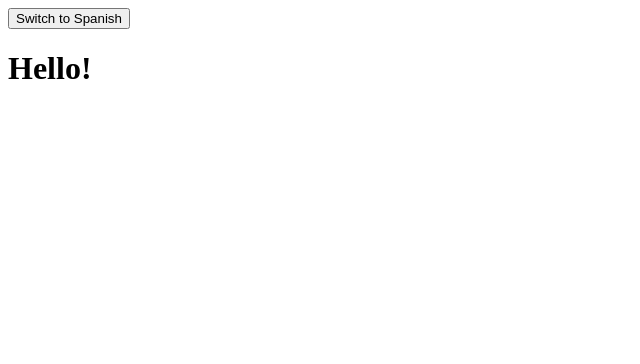
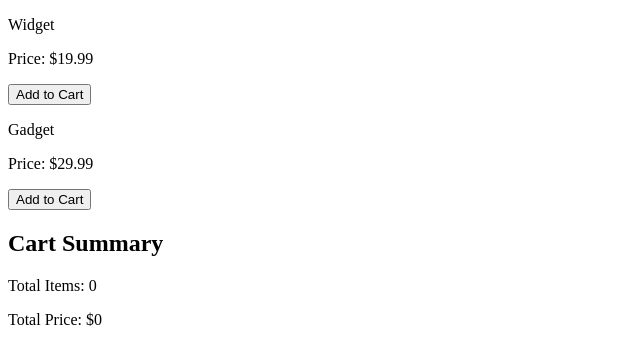
Before and after one commit to Hamse-Bashe/First-React-Project, a React (Vite) app: page / in a window 1280 px wide. Shown: the top 364 px of the page, without its empty margins (0-640 px from the left). Built offline with nearby package versions, Linux system fonts and the light colour scheme.

Commit message:
React Exercise 16

```diff
--- a/src/App.jsx
+++ b/src/App.jsx
@@ -1,23 +1,30 @@
-import LanguageContext from "./LanguageContext";
-import LanguageComponent from "./LanguageComponent";
-import { useState } from "react";
+import React, { useState } from 'react';
+import CartContext from './CartContext';
+import ProductItem from './ProductItem';
+import CartSummary from './CartSummary';
 
-function App(){
+function App() {
+  const [cartItems, setCartItems] = useState([]);
 
-  const [greeting, setGreeting] = useState("Hello!")
+  const addToCart = (item) => {
+    setCartItems([...cartItems, item]);
+  };
 
-  const translate = ()=>{
-    setGreeting((prev)=> (prev === "Hello!" ? "Hola!" : "Hello!"))
-  }
+  const removeFromCart = (itemId) => {
+    setCartItems(cartItems.filter((item) => item.id !== itemId));
+  };
 
-  return(
-    <LanguageContext.Provider value={greeting}>
-      <button onClick={translate}>
-        Switch to {greeting === "Hello!" ? "Spanish" : "English"}
-      </button>
-      <LanguageComponent/>
-    </LanguageContext.Provider>
-  )
+  const totalPrice = cartItems.reduce((total, cartItem)=> (total + cartItem.price),0)
+
+  const value = { cartItems, addToCart, removeFromCart, totalPrice };
+
+  return (
+    <CartContext.Provider value={value}>
+      <ProductItem itemId={1} itemName="Widget" price={19.99} />
+      <ProductItem itemId={2} itemName="Gadget" price={29.99} />
+      <CartSummary />
+    </CartContext.Provider>
+  );
 }
 
 export default App;
--- /dev/null
+++ b/src/CartContext.js
@@ -0,0 +1,5 @@
+import { createContext } from "react";
+
+const CartContext = createContext();
+
+export default CartContext;
--- /dev/null
+++ b/src/CartSummary.jsx
@@ -0,0 +1,24 @@
+import React, { useContext } from 'react';
+import CartContext from './CartContext';
+
+function CartSummary() {
+  const { cartItems, removeFromCart, totalPrice } = useContext(CartContext);
+
+  return (
+    <div>
+      <h2>Cart Summary</h2>
+      <p>Total Items: {cartItems.length}</p>
+      <ul>
+        {cartItems.map((item) => (
+          <li key={item.id}>
+            {item.name} - ${item.price}{' '}
+            <button onClick={() => removeFromCart(item.id)}>Remove</button>
+          </li>
+        ))}
+      </ul>
+      <p>Total Price: ${totalPrice}</p>
+    </div>
+  );
+}
+
+export default CartSummary;
--- /dev/null
+++ b/src/ProductItem.jsx
@@ -0,0 +1,20 @@
+import React, { useContext } from 'react';
+import CartContext from './CartContext';
+
+function ProductItem({ itemId, itemName, price }) {
+  const { addToCart } = useContext(CartContext);
+
+  const handleAdd = () => {
+    addToCart({ id: itemId, name: itemName, price });
+  };
+
+  return (
+    <div>
+      <p>{itemName}</p>
+      <p>Price: ${price}</p>
+      <button onClick={handleAdd}>Add to Cart</button>
+    </div>
+  );
+}
+
+export default ProductItem;
```
